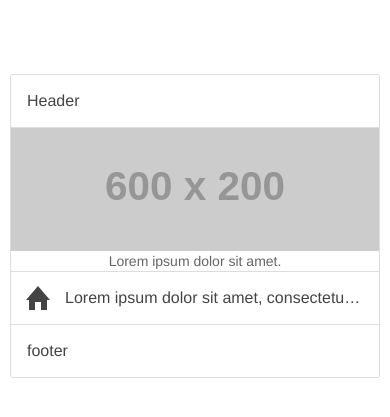
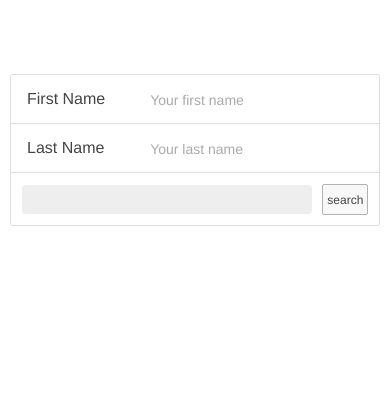
Before and after one commit to sauceSquatch/ionic_learning, a website: page tabApp/www/index.html in a window 390 px wide. Shown: the part 113-530 px from the top of the page. Drawn offline with Linux system fonts and the light colour scheme; some packages are replaced by stand-ins of ours; files that its build step writes are made by us from their sources; placeholder pictures from the web are drawn by us; files whose address does not match are found by name.

Commit message:
added some form basics

```diff
--- a/tabApp/www/index.html
+++ b/tabApp/www/index.html
@@ -39,19 +39,19 @@
 
       <ion-content>
         <div class="list list-inset">
-          <div class="item list-divider">
-            Header
-          </div>
-          <div class="item item-image">
-            <img src="http://placehold.it/600x200" alt="img item">
-            <p>Lorem ipsum dolor sit amet.</p>
-          </div>
-          <div class="item item-icon-left">
-            <i class="icon ion-home"></i>
-            Lorem ipsum dolor sit amet, consectetur adipisicing elit. Temporibus blanditiis provident nostrum repudiandae fugiat, dolorem culpa minima eum aliquid voluptas quasi nesciunt aliquam ipsa exercitationem, ullam cumque quo dicta saepe!
-          </div>
-          <div class="item list-divider">
-            footer
+          <label for="" class="item item-input">
+            <span class="input-label">First Name</span>
+            <input type="text" placeholder="Your first name">
+          </label>
+          <label for="" class="item item-input">
+            <span class="input-label">Last Name</span>
+            <input type="text" placeholder="Your last name">
+          </label>
+          <div class="item item-input-inset">
+            <label for="" class="item-input-wrapper">
+              <input type="text" placehodler="address">
+            </label>
+            <button class="button button-small">search</button>
           </div>
         </div>
       </ion-content>
```
